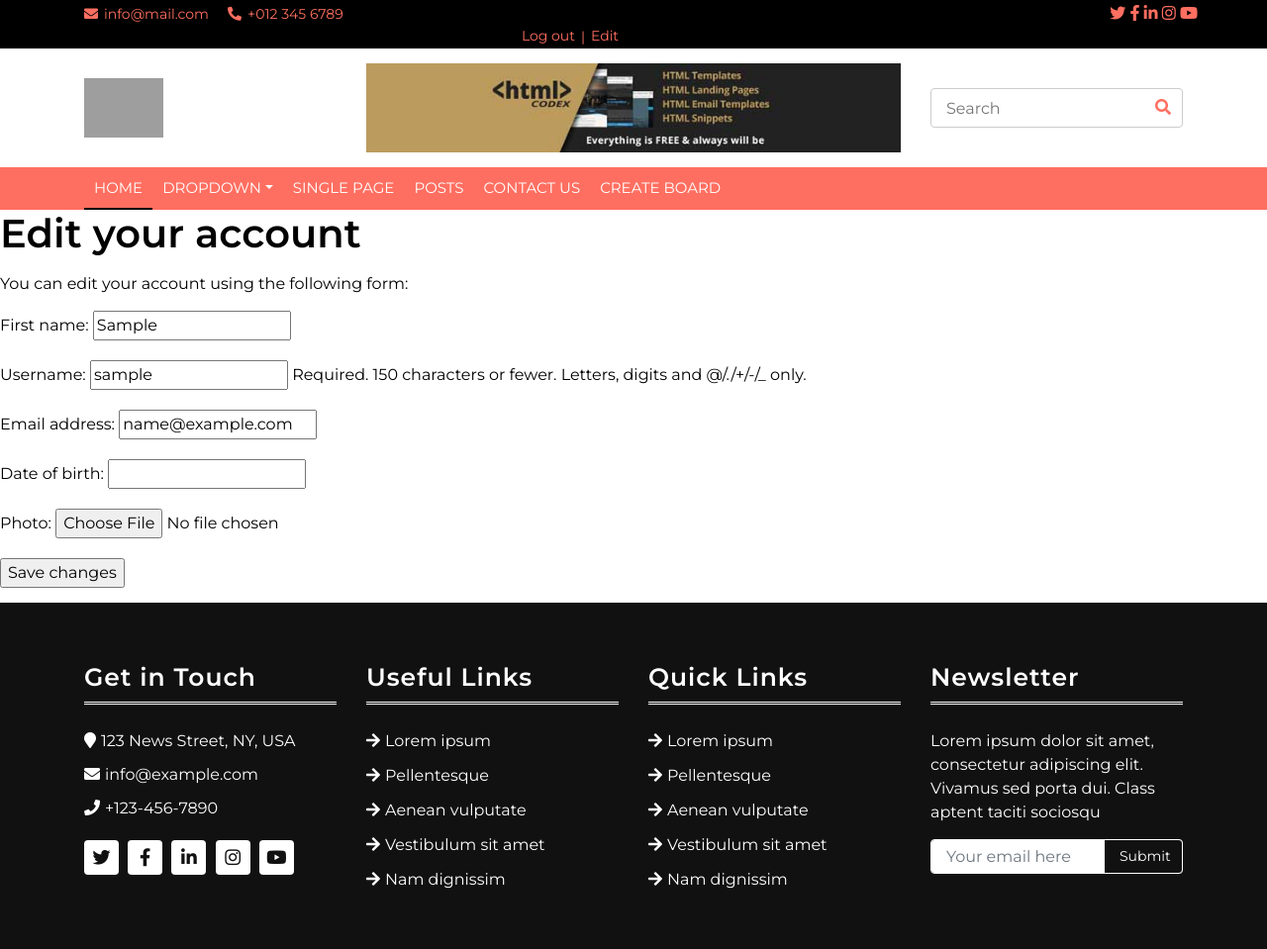
After one commit to Dmitry-Gap/ABoard, a Django app: page /user/edit/ in a window 1280 px wide. The commit adds this page. Shown: the top 959 px of the page at 99% size. Run offline with Django 3.2, Linux system fonts and the light colour scheme; the visitor is signed in with stand-in values (Sample User, id 1); some libraries are stand-ins or nearby versions; grey boxes are pictures that could not be loaded.

Commit message:
add edit

```diff
--- a/aboard/aboard/settings.py
+++ b/aboard/aboard/settings.py
@@ -123,5 +123,6 @@ USE_TZ = True
 
 STATIC_URL = '/static/'
 STATIC_ROOT = BASE_DIR / "aboard" / "static"
-
+MEDIA_URL = "/media/"
+MEDIA_ROOT = BASE_DIR / "aboard" / "media"
 AUTH_USER_MODEL = "user.User"
--- a/aboard/aboard/templates/base.html
+++ b/aboard/aboard/templates/base.html
@@ -22,6 +22,7 @@
     {% block contact %}{% endblock contact %}
     {% block login %}{% endblock login %}
     {% block registration %}{% endblock registration %}
+    {% block edit %}{% endblock edit %}
 
 
     {% include 'footer.html' %}
--- a/aboard/aboard/templates/topbar.html
+++ b/aboard/aboard/templates/topbar.html
@@ -19,6 +19,7 @@
                  <div class="tb-menu">
                     {% if user.is_authenticated %}
                         <a href={% url "user_logout" %}>Log out</a>
+                        <a href={% url "user_edit" %}>Edit</a>
                     {% else %}
                         <a href={% url "user_login" %}>Log in</a>
                         <a href={% url "user_regist" %}>Regist</a>
--- a/aboard/hposts/models.py
+++ b/aboard/hposts/models.py
@@ -74,7 +74,10 @@ class Comment(models.Model):
         verbose_name="Content."
     )
     created_on = models.DateTimeField(auto_now_add=True)
-    active = models.BooleanField(default=False)
+    active = models.BooleanField(
+        blank=True,
+        default=False
+        )
 
 
     class Meta:
--- a/aboard/hposts/urls.py
+++ b/aboard/hposts/urls.py
@@ -9,7 +9,7 @@ urlpatterns = [
     path("", hposts.AllBlogs.as_view(), name="hposts_page"),
     path("<int:pk>/", hposts.OneBlog.as_view(), name="hposts_page"),
     path("comments/add/<int:post_id>/", hposts.add_comment, name="post_comment"),
-    path("comments/add/com/<int:post_id>/", hposts.view_comment, name="post_comment"),
+    # path("comments/add/com/<int:post_id>/", hposts.view_comment, name="post_comment"),
 
     # re_path(r'^add$', hposts.add, name='add'),
 ]
--- a/aboard/user/forms.py
+++ b/aboard/user/forms.py
@@ -7,13 +7,13 @@ class UserForm(forms.ModelForm):
     class Meta:
         model=User
         fields = ("username", "password")
+        list_display = ['users', 'date_of_birth', 'photo']
         widgets = {
             "password": forms.PasswordInput()
         }
 
     def clean(self):
         return self.cleaned_data
-
 
 
 class UserRegistrationForm(forms.ModelForm):
@@ -29,3 +29,14 @@ class UserRegistrationForm(forms.ModelForm):
         if cd['password'] != cd['password2']:
             raise forms.ValidationError('Passwords don\'t match.')
         return cd['password2']
+
+
+class UserEditForm(forms.ModelForm):
+    class Meta:
+        model = User
+        fields = ('first_name', 'username', 'email')
+
+class ProfileEditForm(forms.ModelForm):
+    class Meta:
+        model = User
+        fields = ('date_of_birth', 'photo')
--- a/aboard/user/models.py
+++ b/aboard/user/models.py
@@ -33,6 +33,14 @@ class User(AbstractUser):
         max_length=1,
         verbose_name="Sex.",
     )
+    date_of_birth = models.DateField(
+        blank=True,
+        null=True
+    )
+    photo = models.ImageField(
+        upload_to='users/%Y/%m/%d',
+        blank=True
+    )
     # avatar = models.ImageField(
     #     upload_to=path_upload,
     #     verbose_name="Avatar",
--- /dev/null
+++ b/aboard/user/templates/edit.html
@@ -0,0 +1,14 @@
+{% extends 'base.html' %}
+
+{% block edit %}
+
+
+<h1>Edit your account</h1>
+    <p>You can edit your account using the following form:</p>
+    <form  class="wpcf7" action={% url 'user_edit'  %} method="post" enctype="multipart/form-data">
+    {% csrf_token %}
+        {{ user_form.as_p }}
+        {{ profile_form.as_p }}
+        <p><input type="submit" value="Save changes"></p>
+    </form>
+{% endblock edit %}
--- a/aboard/user/urls.py
+++ b/aboard/user/urls.py
@@ -1,10 +1,17 @@
 from django.urls import path
 from django.shortcuts import redirect
-from user.views import login_page, logout_page, register
+from user.views import login_page, logout_page, register, edit
+from django.conf import settings
+from django.conf.urls.static import static
 
 
 urlpatterns = [
     path("login/", login_page, name="user_login"),
     path("regist/", register, name="user_regist"),
     path("logout/", logout_page, name="user_logout"),
+    path("edit/", edit, name="user_edit"),
+
 ]
+
+if settings.DEBUG:
+    urlpatterns += static(settings.MEDIA_URL, document_root=settings.MEDIA_ROOT)
--- a/aboard/user/views.py
+++ b/aboard/user/views.py
@@ -1,6 +1,8 @@
 from django.shortcuts import render, HttpResponseRedirect
 from django.contrib.auth import logout, login, authenticate, decorators as dec
-from user.forms import UserForm, UserRegistrationForm
+from user.forms import UserForm, UserRegistrationForm, UserEditForm, ProfileEditForm
+from user.models import User
+
 
 
 def login_page(request):
@@ -48,6 +50,23 @@ def register(request):
             new_user.set_password(user_form.cleaned_data['password'])
             new_user.save()
             return render(request, 'registration.html', {'new_user': new_user})
+            profile = User.objects.create(user=new_user)
     else:
         user_form = UserRegistrationForm()
     return render(request, 'registration.html', {'user_form': user_form})
+
+
+@dec.login_required(login_url="/edit/")
+def edit(request):
+    if request.method == 'POST':
+        user_form = UserEditForm(instance=request.user, data=request.POST)
+        profile_form = ProfileEditForm(instance=request.user, data=request.POST, files=request.FILES)
+        if user_form.is_valid() and profile_form.is_valid():
+            user_form.save()
+            # profile = User.objects.create(user=new_user)
+            profile_form.save()
+            return render(request, 'edit.html', {'user_form': user_form,  'profile_form': profile_form})
+    else:
+        user_form = UserEditForm(instance=request.user)
+        profile_form = ProfileEditForm(instance=request.user)
+        return render(request, 'edit.html', {'user_form': user_form,  'profile_form': profile_form})
```
Also changed, not shown: aboard/hposts/templates/comments.html (+6 -4 lines), aboard/hposts/views.py (+38 -36 lines), aboard/hposts/migrations/0002_auto_20210404_1944.py, aboard/user/migrations/0002_auto_20210404_2011.py (added).
